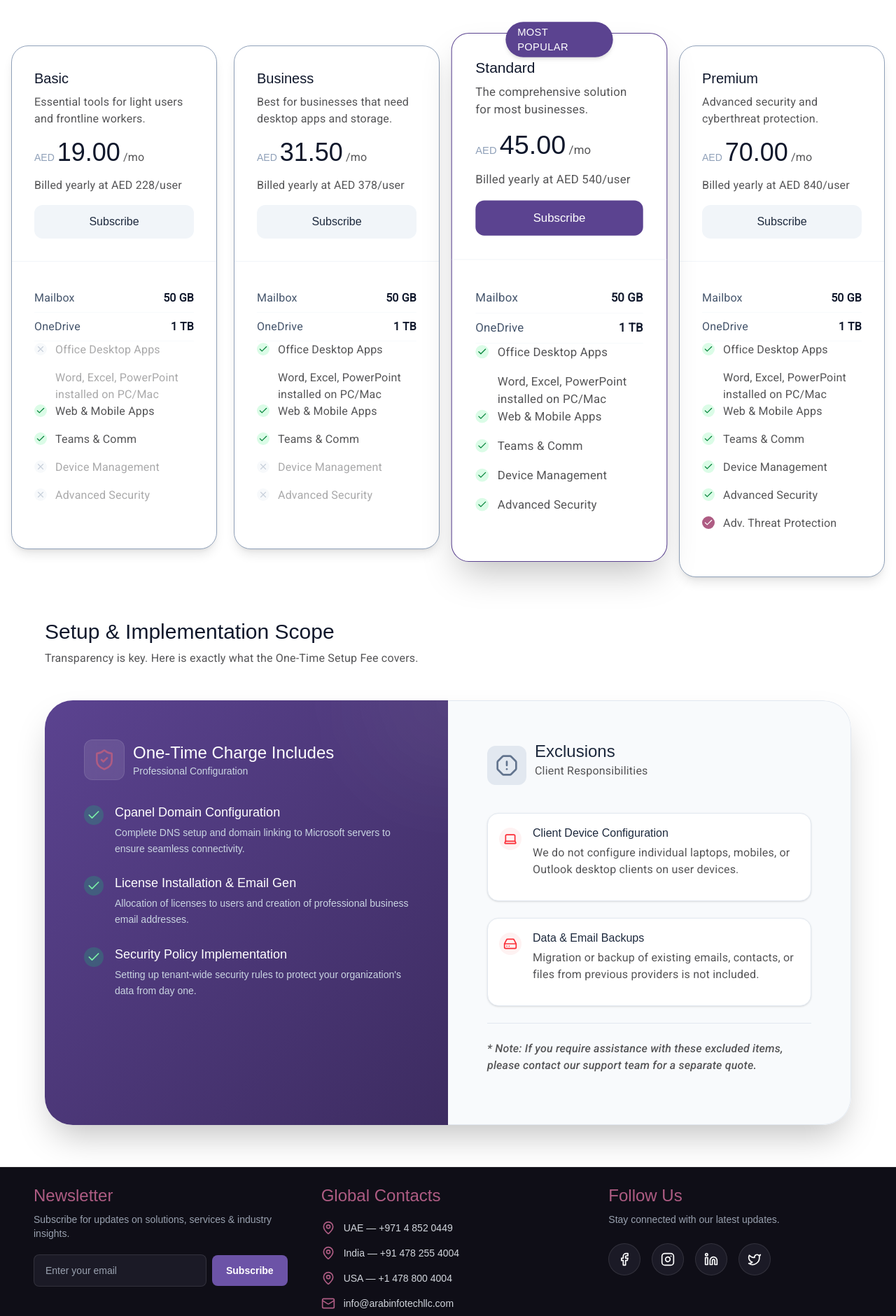
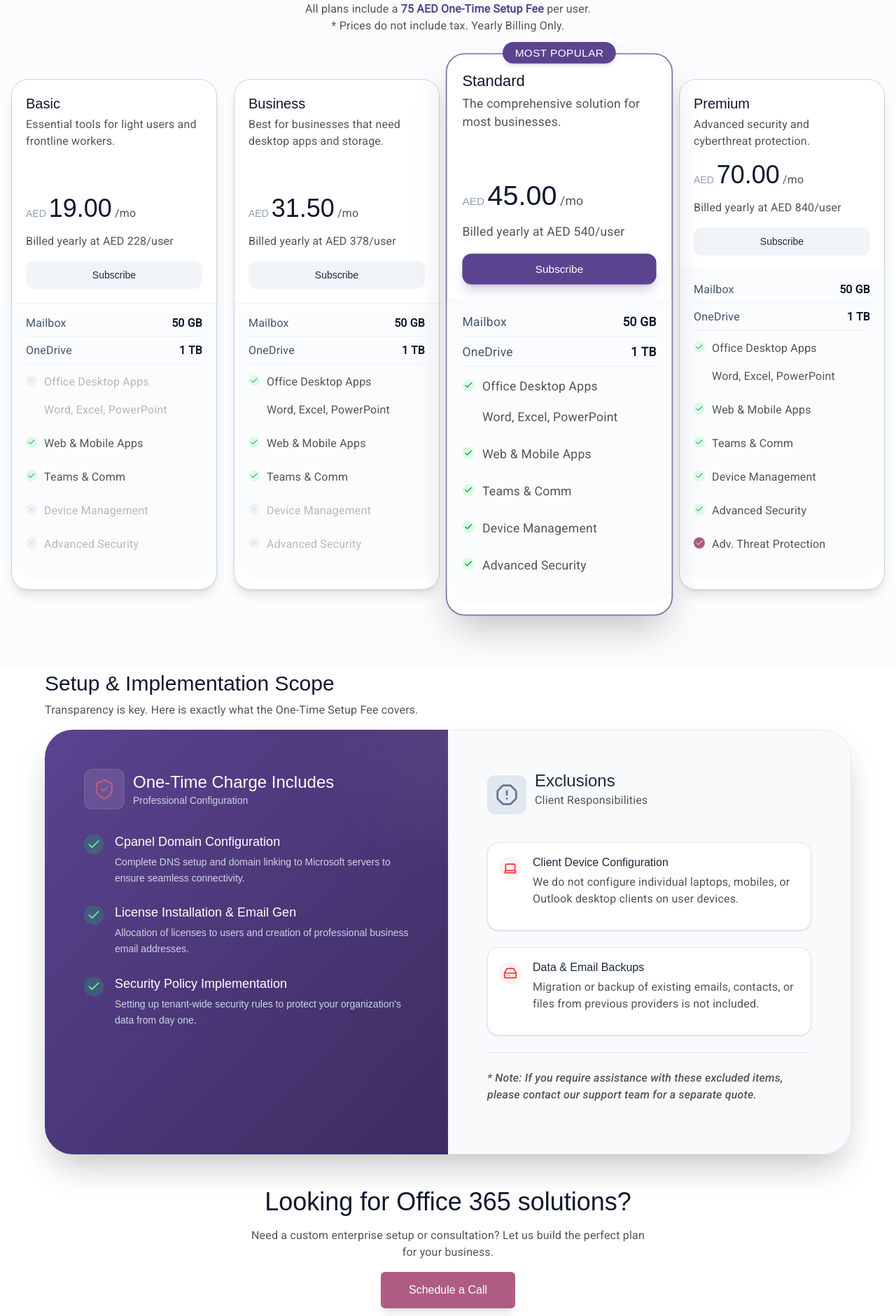
Before and after one commit to alen899-my/arabinfotech, a Next.js app: page /solutions/domainandserver/office365 in a window 1280 px wide. Shown: the part 2219-4100 px from the top of the page at 70% size. Built offline with nearby package versions, Linux system fonts and the light colour scheme; a web font is replaced by a local one.

Commit message:
sub pages

```diff
--- a/app/solutions/domainandserver/office365/page.jsx
+++ b/app/solutions/domainandserver/office365/page.jsx
@@ -5,12 +5,19 @@ import {
   CheckCircle2,
   CloudCog, ShieldCheck, Coins, LayoutGrid,
   ShieldAlert, Lock, Users,Server, Mail,
-  Laptop, HardDrive, AlertOctagon, Check, X
+  Laptop, HardDrive, AlertOctagon, Check,Briefcase, X
 } from "lucide-react";
+import QuotePopup from "../../../../components/QuotePopup";
 import PricingPage from "@/components/PricingPage";
+
 // --- SUB-COMPONENT: Animated Circular Stat ---
 const AnimatedCircularStat = ({ value, label, icon, color }) => {
   const [percent, setPercent] = useState(0);
+
+
+  const handleOpenPopup = () => {
+      setIsPopupOpen(true);
+    };
   const [isVisible, setIsVisible] = useState(false);
   const ref = useRef(null);
 
@@ -121,8 +128,14 @@ const AnimatedCircularStat = ({ value, label, icon, color }) => {
   );
 };
 
+
 // --- MAIN PAGE COMPONENT ---
 const Microsoft365Page = () => {
+  const [isPopupOpen, setIsPopupOpen] = useState(false);
+
+  const handleOpenPopup = () => {
+    setIsPopupOpen(true);
+  };
 
   // Updated Video ID for Microsoft 365 Copilot
   const VIDEO_ID = "9lCs43HUw9M";
@@ -358,11 +371,11 @@ const Microsoft365Page = () => {
         </div>
       </section>
        <PricingPage/>
-      <section className="py-15 px-6 bg-white">
+      <section className="py-1 px-6 bg-white">
   <div className="max-w-6xl mx-auto">
 
     {/* Section Heading */}
-    <div className="mb-12 text-center md:text-left">
+    <div className="mb-1 text-center md:text-left">
       <h2 className="text-3xl momo-font font-extrabold text-slate-900">
         Setup & Implementation Scope
       </h2>
@@ -492,7 +505,29 @@ const Microsoft365Page = () => {
 
     </div>
   </div>
+
+<div className="py-12 px-6 text-center">
+  <div className="max-w-3xl mx-auto flex flex-col items-center">
+
+    <h2 className="text-3xl md:text-4xl momo-font font-bold text-slate-900 mb-4">
+      Looking for Office 365 solutions?
+    </h2>
+
+    <p className="text-lg roboto-text text-slate-600 mb-8 max-w-xl">
+      Need a custom enterprise setup or consultation? Let us build the perfect plan for your business.
+    </p>
+
+    <button
+      onClick={handleOpenPopup}
+      className="px-10 py-3.5 bg-[#ae5c83] text-white font-bold rounded-md shadow-lg hover:bg-[#96476d] hover:shadow-xl hover:-translate-y-0.5 transition-all duration-300 momo-font"
+    >
+      Schedule a Call
+    </button>
+  </div>
+</div>
+            <QuotePopup open={isPopupOpen} onClose={() => setIsPopupOpen(false)} />
 </section>
+
 
     </main>
   );
--- a/components/PricingPage.jsx
+++ b/components/PricingPage.jsx
@@ -1,9 +1,17 @@
 "use client";
 
-import React from "react";
-import { Check, X, HelpCircle, AlertCircle } from "lucide-react";
+import React, { useState } from "react";
+import { Check, X, Briefcase } from "lucide-react";
+// ↓↓↓ IMPORT YOUR POPUP COMPONENT HERE ↓↓↓
+import QuotePopup from "./QuotePopup";
 
 const PricingPage = () => {
+  const [isPopupOpen, setIsPopupOpen] = useState(false);
+
+  const handleOpenPopup = () => {
+    setIsPopupOpen(true);
+  };
+
   const plans = [
     {
       name: "Basic",
@@ -73,7 +81,8 @@ const PricingPage = () => {
   ];
 
   return (
-    <section className=" px-4 min-h-screen">
+    <>
+      <section className="px-4 py-12 min-h-screen bg-slate-50/50">
         <div className="max-w-7xl mx-auto">
 
           {/* Header */}
@@ -96,61 +105,68 @@ const PricingPage = () => {
           </div>
 
           {/* Pricing Grid */}
-        <div className="grid md:grid-cols-2 lg:grid-cols-4 gap-6 lg:gap- items-start">
+          <div className="grid grid-cols-1 md:grid-cols-2 lg:grid-cols-4 gap-6 mb-16">
             {plans.map((plan, idx) => (
               <div
                 key={idx}
-              className={`relative bg-white rounded-3xl border transition-all duration-300 flex flex-col
+                className={`relative bg-white rounded-3xl border transition-all duration-300 flex flex-col h-full
                   ${plan.isPopular
-                  ? "border-[#5b4390] shadow-2xl scale-105 z-10"
-                  : "border-slate-400 shadow-lg hover:shadow-xl hover:-translate-y-1"
+                    ? "border-[#5b4390] shadow-2xl lg:scale-110 lg:z-10 ring-1 ring-[#5b4390]/20"
+                    : "border-slate-300 shadow-lg hover:shadow-xl hover:-translate-y-1"
                   }`}
               >
                 {plan.isPopular && (
-                <div className="absolute momo-font -top-4 left-1/2 -translate-x-1/2 bg-[#5b4390] text-white px-4 py-1 rounded-full text-sm font-bold tracking-wide shadow-md">
+                  <div className="absolute momo-font -top-4 left-1/2 -translate-x-1/2 bg-[#5b4390] text-white px-4 py-1 rounded-full text-sm font-bold tracking-wide shadow-md whitespace-nowrap z-20">
                     MOST POPULAR
                   </div>
                 )}
 
-              <div className="p-8 border-b border-slate-100 flex-grow-0">
-                <h3 className="text-xl momo-font font-bold text-slate-900 mb-2">{plan.name}</h3>
+                {/* Top Section */}
+                <div className="p-5 border-b border-slate-100 flex flex-col flex-grow">
+                  <h3 className="text-xl momo-font font-bold text-slate-900 mb-1">{plan.name}</h3>
 
-                <p className="text-sm roboto-text text-slate-500 min-h-[40px] mb-2">
+                  {/* Description */}
+                  <p className="text-sm roboto-text text-slate-500 min-h-[40px] mb-4 leading-relaxed">
                     {plan.description}
                   </p>
 
+                  <div className="mt-auto">
                     <div className="flex items-baseline gap-1">
                       <span className="text-sm momo-font font-semibold text-slate-400">AED</span>
                       <span className="text-4xl momo-font font-extrabold text-slate-900">{plan.price}</span>
                       <span className="roboto-text text-slate-500">/mo</span>
                     </div>
-                <div className="text-xs roboto-text text-slate-400 font-medium">
+                    <div className="text-xs roboto-text text-slate-400 font-medium mb-3">
                       Billed yearly at AED {plan.yearlyPrice}/user
                     </div>
 
-                <button className={`w-full  py-3 rounded-xl momo-font font-bold transition-colors duration-200
+                    <button
+                      onClick={handleOpenPopup}
+                      className={`w-full py-2.5 rounded-xl momo-font font-bold transition-colors duration-200 text-sm
                       ${plan.isPopular
-                    ? "bg-[#5b4390] text-white hover:bg-[#463173]"
+                        ? "bg-[#5b4390] text-white hover:bg-[#463173] shadow-lg shadow-[#5b4390]/25"
                         : "bg-slate-100 text-slate-800 hover:bg-slate-200"
                       }`}
                     >
                       Subscribe
                     </button>
                   </div>
+                </div>
 
-              {/* Features List */}
-              <div className="p-8  text-sm roboto-text">
-
-                <div className="flex justify-between items-center py-2 border-b border-slate-50">
+                {/* Features List Section */}
+                <div className="p-5 pt-4 text-sm roboto-text bg-slate-50/50 rounded-b-3xl flex-grow-0">
+                  <div className="space-y-2">
+                      <div className="flex justify-between items-center pb-1.5 border-b border-slate-200/60">
                       <span className="text-slate-600 font-medium">Mailbox</span>
                       <span className="font-bold text-slate-900">{plan.features.email}</span>
                       </div>
-                <div className="flex justify-between items-center py-2 border-b border-slate-50 m">
+                      <div className="flex justify-between items-center pb-1.5 border-b border-slate-200/60">
                       <span className="text-slate-600 font-medium">OneDrive</span>
                       <span className="font-bold text-slate-900">{plan.features.storage}</span>
                       </div>
 
-                <FeatureRow label="Office Desktop Apps" included={plan.features.desktopApps} tooltip="Word, Excel, PowerPoint installed on PC/Mac" />
+                      <div className="pt-1.5 space-y-2">
+                          <FeatureRow label="Office Desktop Apps" included={plan.features.desktopApps} tooltip="Word, Excel, PowerPoint" />
                           <FeatureRow label="Web & Mobile Apps" included={plan.features.webApps} />
                           <FeatureRow label="Teams & Comm" included={plan.features.teams} />
                           <FeatureRow label="Device Management" included={plan.features.deviceMgmt} />
@@ -161,23 +177,31 @@ const PricingPage = () => {
                           )}
                       </div>
                   </div>
+                </div>
+              </div>
             ))}
           </div>
+
+
+
         </div>
       </section>
+
+
+    </>
   );
 };
 
 const FeatureRow = ({ label, included, highlight = false, tooltip }) => (
-  <div className={`flex items-start gap-3 ${!included ? "opacity-50" : ""}`}>
-    <div className={`mt-0.5 rounded-full p-0.5 ${included ? (highlight ? "bg-[#ae5c83] text-white" : "bg-green-100 text-green-700") : "bg-slate-100 text-slate-400"}`}>
-        {included ? <Check className="w-3.5 h-3.5" /> : <X className="w-3.5 h-3.5" />}
+  <div className={`flex items-start gap-2.5 ${!included ? "opacity-40" : ""}`}>
+    <div className={`mt-0.5 rounded-full p-0.5 flex-shrink-0 ${included ? (highlight ? "bg-[#ae5c83] text-white" : "bg-green-100 text-green-700") : "bg-slate-200 text-slate-400"}`}>
+        {included ? <Check className="w-3 h-3" /> : <X className="w-3 h-3" />}
     </div>
     <div className="flex-1">
-        <span className={`block leading-tight roboto-text ${highlight ? "text-[#ae5c83] font-bold" : "text-slate-700"}`}>
+        <span className={`block text-[13px] leading-tight roboto-text ${highlight ? "text-[#ae5c83] font-bold" : "text-slate-700"}`}>
             {label}
         </span>
-        {tooltip && <span className="text-[10px] roboto-text text-slate-400">{tooltip}</span>}
+        {tooltip && <span className="text-[10px] roboto-text text-slate-400 block mt-0.5 leading-tight">{tooltip}</span>}
     </div>
   </div>
 );
```
Also changed, not shown: components/QuotePopup.jsx (+16 -12 lines). Lines whose indentation alone changed are shown as unchanged.
